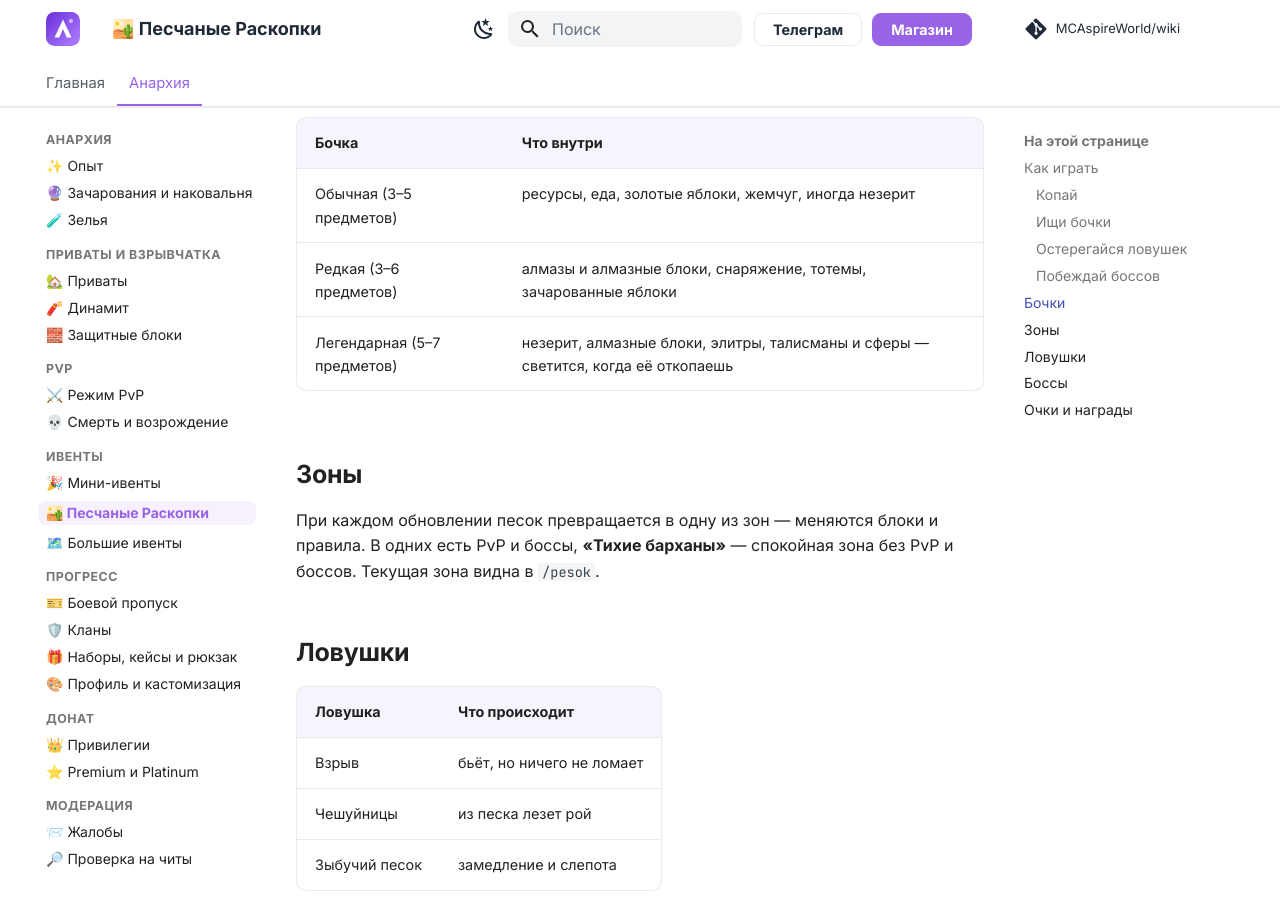
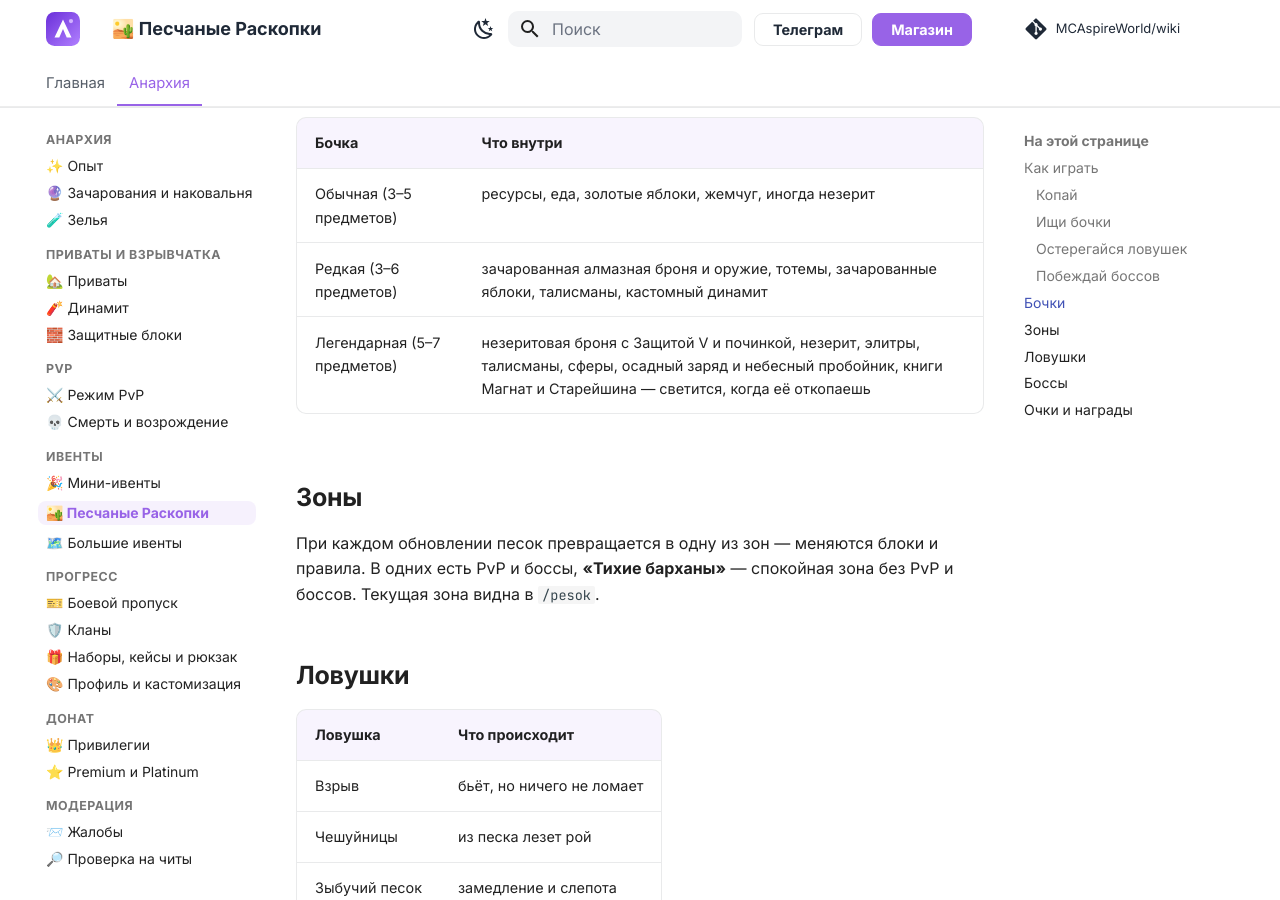
Before and after one commit to MCAspireWorld/wiki, an MkDocs documentation site: the page built from docs/anarchy/pesok.md, in a window 1280 px wide and 900 px high, scrolled down 960 px. Built offline with MkDocs 1.6.1 and Material for MkDocs 9.7.7, drawn with Linux system fonts in a browser that asks for light colours; comment, search, counter and statistics services are not loaded.

Commit message:
Раскопки: броня, талисманы, динамит в луте
Co-Authored-By: Claude Opus 5.5 <noreply@anthropic.com>

```diff
--- a/docs/anarchy/pesok.md
+++ b/docs/anarchy/pesok.md
@@ -31,8 +31,8 @@
 | Бочка | Что внутри |
 |---|---|
 | Обычная (3–5 предметов) | ресурсы, еда, золотые яблоки, жемчуг, иногда незерит |
-| Редкая (3–6 предметов) | алмазы и алмазные блоки, снаряжение, тотемы, зачарованные яблоки |
-| Легендарная (5–7 предметов) | незерит, алмазные блоки, элитры, талисманы и сферы — светится, когда её откопаешь |
+| Редкая (3–6 предметов) | зачарованная алмазная броня и оружие, тотемы, зачарованные яблоки, талисманы, кастомный динамит |
+| Легендарная (5–7 предметов) | незеритовая броня с Защитой V и починкой, незерит, элитры, талисманы, сферы, осадный заряд и небесный пробойник, книги Магнат и Старейшина — светится, когда её откопаешь |
 
 ## Зоны
 
```
